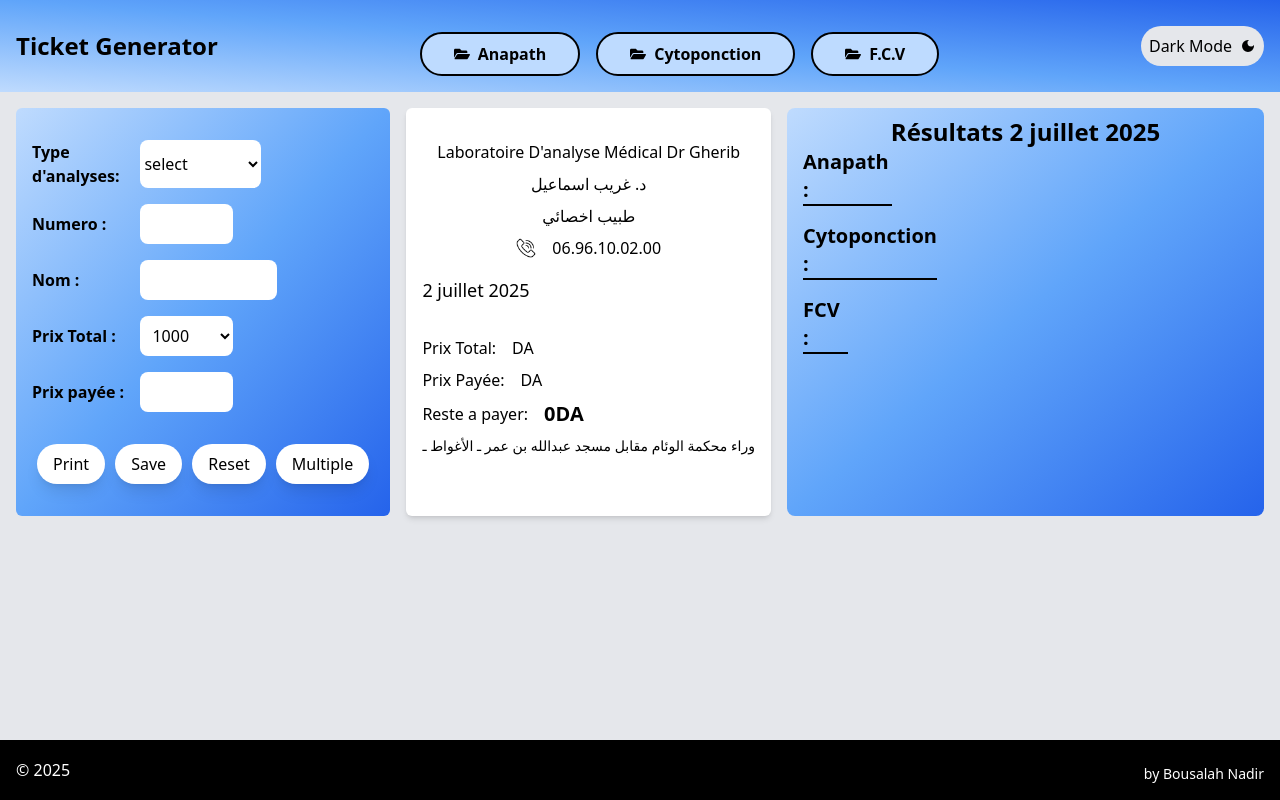
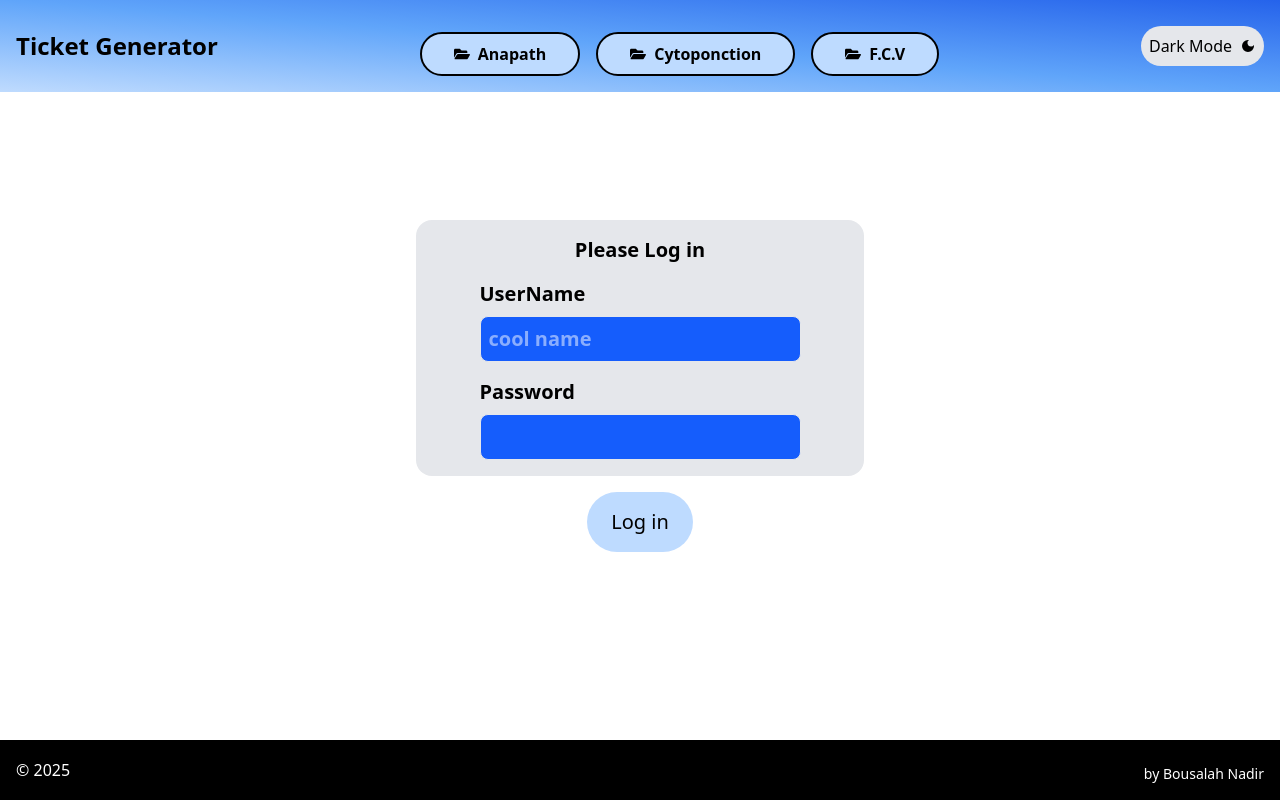
Before and after one commit to Medido1/office_ticket_generator, a React (Vite) app: page / in a window 1280 px wide. Built offline with nearby package versions, Linux system fonts and the light colour scheme.

Commit message:
Link to the backend server and add a login page

```diff
--- a/src/App.jsx
+++ b/src/App.jsx
@@ -5,17 +5,28 @@ import Footer from './components/Footer';
 import { BrowserRouter as Router, Routes, Route } from 'react-router-dom';
 import NotFound from './components/NotFound';
 import { lazy, Suspense } from 'react';
+import {UserContext} from "./context/UserContext";
+import { useContext, useEffect } from 'react';
+import Login from "./components/Login";
 
 const ClientTable = lazy(() => import('./components/ClientTable'));
 
 function App() {
+  const {user} = useContext(UserContext);
+
+  useEffect(() => {
+    console.log(user)
+  });
+
   return (
     <Router>
       <div className='min-h-screen flex flex-col'>
         <Header />
         <Suspense fallback={<div className='text-center text-2xl'>Loading ...</div>}>
           <Routes>
-            <Route path="/" element={<Main />}/>
+            <Route path="/" element={
+              user ? <Main /> : <Login />
+              }/>
             <Route path='/anapath' element={<ClientTable type="Anapath"/>}/>
             <Route path='/cytoponction' element={<ClientTable type="Cytoponction"/>}/>
             <Route path='/fcv' element={<ClientTable type="F.C.V"/>}/>
--- /dev/null
+++ b/src/components/Login.jsx
@@ -0,0 +1,95 @@
+import { useState, useContext } from "react";
+import { useNavigate } from "react-router-dom";
+import { UserContext } from "../context/UserContext";
+
+function LogIn() {
+  const [username, setUsername] = useState("");
+  const [password, setPassword] = useState("");
+  const [message, setMessage] = useState("");
+  const {setUser} = useContext(UserContext);
+  const navigate = useNavigate("");
+
+  const handleLogin = async(e) => {
+    e.preventDefault();
+
+    try {
+      const res = await fetch('http://localhost:8000/users/login', {
+        method: "POST",
+        headers: {"Content-Type": "application/json"},
+        body: JSON.stringify({username, password}),
+        credentials: "include"
+      })
+      const data = await res.json();
+
+      if (data.token) {
+        localStorage.setItem('authToken', data.token);
+        setUser(data.user);
+      };
+      if (!res.ok) {
+        setMessage(data.message || "Error Login in");
+      } else {
+        setMessage("Logged in!");
+        setUsername("");
+        setPassword("");
+        navigate('/');
+      }
+    } catch (error) {
+      console.error(error);
+      setMessage("Something went wrong");
+    }
+  }
+  return (
+    <div className="w-full max-w-md flex-grow self-center mt-[10%] ">
+      <form
+        onSubmit={handleLogin}
+        className="flex flex-col items-center bg-gray-200 max-h-64 p-4 rounded-2xl w-full"
+      >
+      <h2 className="text-xl font-bold text-center mb-4">
+        Please Log in
+      </h2>
+      <div className="flex flex-col gap-2 mb-4  text-xl font-bold">
+        <label htmlFor="username">
+          UserName
+        </label>
+        <input
+          type="text"
+          id="username"
+          name="username"
+          placeholder="cool name"
+          value={username}
+          onChange={(e) => {
+            setMessage("")
+            setUsername(e.target.value)
+          }}
+          className=" p-2 border border-gray-200 rounded-lg bg-blue-600 text-white"
+          required
+          autoComplete="off"
+        />
+      </div>
+      <div className="flex flex-col gap-2 mb-4 text-xl font-bold">
+        <label htmlFor="password">
+          Password
+        </label>
+        <input
+          type="password"
+          name="password"
+          id="password"
+          value={password}
+          onChange={(e) => setPassword(e.target.value)}
+          className=" p-2 border border-gray-200 rounded-lg bg-blue-600 text-white"
+          required
+        />
+      </div>
+      <button
+          type="submit"
+          className="rounded-full px-6 py-4 mt-4 bg-blue-200 cursor-pointer text-xl
+          transition duration-200 ease-in-out hover:scale-125"
+        >
+          Log in
+        </button>
+      </form>
+    </div>
+  )
+}
+
+export default LogIn;
--- a/src/components/Main.jsx
+++ b/src/components/Main.jsx
@@ -2,7 +2,7 @@ import Form from "./Form";
 import Ticket from "./Ticket";
 import { useContext, useEffect, useState } from "react";
 import {GlobalContext} from "../context/GlobalContext";
-import Archive from "./Archive";
+
 import TodaysResults from "./TodaysResults";
 
 function Main() {
@@ -23,7 +23,7 @@ function Main() {
 
   return (
     <main className={`${darkMode ? "bg-gray-400" : "bg-gray-200"} p-4 flex-grow
-      flex-col  md:flex-row md:justify-center`}>
+      flex-col md:flex-row md:justify-center`}>
       <section className="flex flex-col sm:flex-row w-full gap-4">
         <Form
           changeType = {changeType}
--- /dev/null
+++ b/src/context/UserContext.jsx
@@ -0,0 +1,61 @@
+import { createContext, useState, useEffect } from "react";
+
+export const UserContext = createContext();
+
+export const UserProvider = ({children}) => {
+  const [user, setUser] = useState(null);
+  const [message, setMessage] = useState("");
+
+  useEffect(() => {
+    const checkAuth = async () => {
+      const token = localStorage.getItem('authToken');
+      if (token) {
+        try {
+          // Send the token in the Authorization header
+          const res = await fetch("http://localhost:8000/users/profile", {
+            method: "GET",
+            headers: {"Authorization": `Bearer ${token}`}
+          })
+
+          if (res.ok) {
+            const data = await res.json();
+            setUser(data.user)
+          } else {
+            // Token is invalid/expired, clear it
+            localStorage.removeItem('authToken');
+          }
+        } catch (error) {
+            console.error("Error fetching user profile:", error);
+            localStorage.removeItem('authToken');
+        }
+      }
+    }; checkAuth()
+  }, [])
+
+  const handleLogOut = async() => {
+    try {
+      const res = await fetch('http://localhost:8000/users/logout', {
+        method: "GET",
+        credentials: "include"
+      })
+      const data = await res.json();
+
+      if (!res.ok) {
+        setMessage(data.message || "failed to logout");
+      } else {
+        setMessage("Logged out!");
+        setUser(null);
+        localStorage.removeItem('authToken');
+      }
+    } catch (error) {
+      console.error(error);
+      setMessage("Something went wrong");
+    }
+  }
+
+  return (
+    <UserContext.Provider value={{user, setUser, handleLogOut}}>
+      {children}
+    </UserContext.Provider>
+  )
+};
--- a/src/main.jsx
+++ b/src/main.jsx
@@ -1,6 +1,7 @@
 import { StrictMode } from 'react'
 import { createRoot } from 'react-dom/client'
 import {GlobalProvider} from "./context/GlobalContext.jsx";
+import {UserProvider} from "./context/UserContext.jsx";
 import App from './App.jsx'
 import { registerSW } from 'virtual:pwa-register';
 
@@ -13,7 +14,9 @@ const updateSW = registerSW({
 createRoot(document.getElementById('root')).render(
   <StrictMode>
     <GlobalProvider>
-      <App />
+      <UserProvider>
+        <App />
+      </UserProvider>
     </GlobalProvider>
   </StrictMode>,
 )
```
